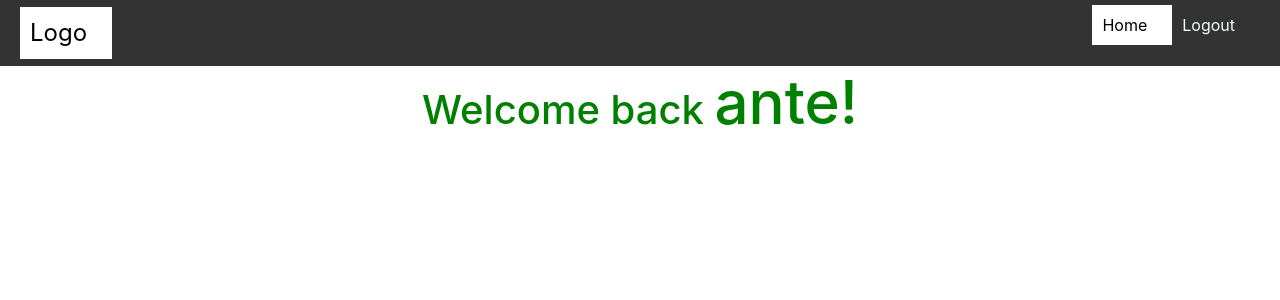
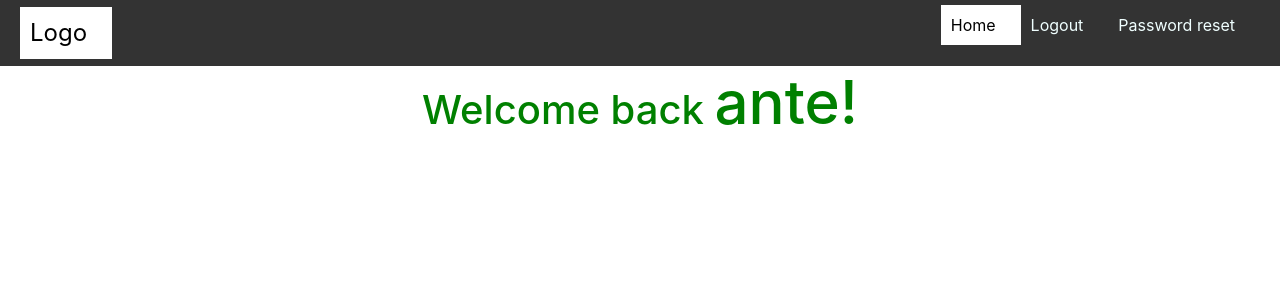
Before and after one commit to amare1990/UserRegistration, a Django app: page / in a window 1280 px wide. Shown: the top 300 px of the page. Run offline with Django 3.2, Linux system fonts and the light colour scheme; a user stored in the database is signed in; some libraries are stand-ins or nearby versions.

Commit message:
Add url patterns for password reset process

```diff
--- a/UserRegistration/urls.py
+++ b/UserRegistration/urls.py
@@ -1,7 +1,7 @@
 from django.contrib import admin
 from django.urls import path, include
 from Users import views as user_view
-from django.contrib.auth import views as auth_view
+from django.contrib.auth import views as auth_views
 from django.conf import settings
 from django.conf.urls.static import static
 
@@ -10,7 +10,13 @@ urlpatterns = [
 	path('admin/', admin.site.urls),
 	path('', include('Users.urls')),
 	path('login/', user_view.Login, name ='login'),
-	path('logout/', auth_view.LogoutView.as_view(template_name ='user/templates/index.html'), name ='logout'),
+	path('logout/', auth_views.LogoutView.as_view(template_name ='user/templates/index.html'), name ='logout'),
 	path('register/', user_view.register, name ='register'),
 
+	# Password reset URLs
+	path('password_reset/', auth_views.PasswordResetView.as_view(), name='password_reset'),
+	path('password_reset/done/', auth_views.PasswordResetDoneView.as_view(), name='password_reset_done'),
+	path('reset/<uidb64>/<token>/', auth_views.PasswordResetConfirmView.as_view(), name='password_reset_confirm'),
+	path('reset/done/', auth_views.PasswordResetCompleteView.as_view(), name='password_reset_complete'),
+
 ]+ static(settings.MEDIA_URL, document_root=settings.MEDIA_ROOT)
--- a/templates/user/templates/index.html
+++ b/templates/user/templates/index.html
@@ -48,6 +48,7 @@
 
         {% if user.is_authenticated %}
         <li class="link-item"><a href="{% url 'logout' %}" class="{% if request.path == '/logout/' %}active{% endif %} nav-link">Logout</a></li>
+        <li class="link-item"><a href="{% url 'password-reset' %}" class="{% if request.path == '/password-reset/' %}active{% endif %} nav-link">Password reset</a></li>
         {% else %}
         <li class="link-item"><a href="{% url 'register' %}" class="{% if request.path == '/register/' %}active{% endif %} nav-link">Sign up</a></li>
         <li class="link-item"><a href="{% url 'login' %}" class="{% if request.path == '/login/' %}active{% endif %} nav-link">Log in</a></li>
```
Also changed, not shown: db.sqlite3.
